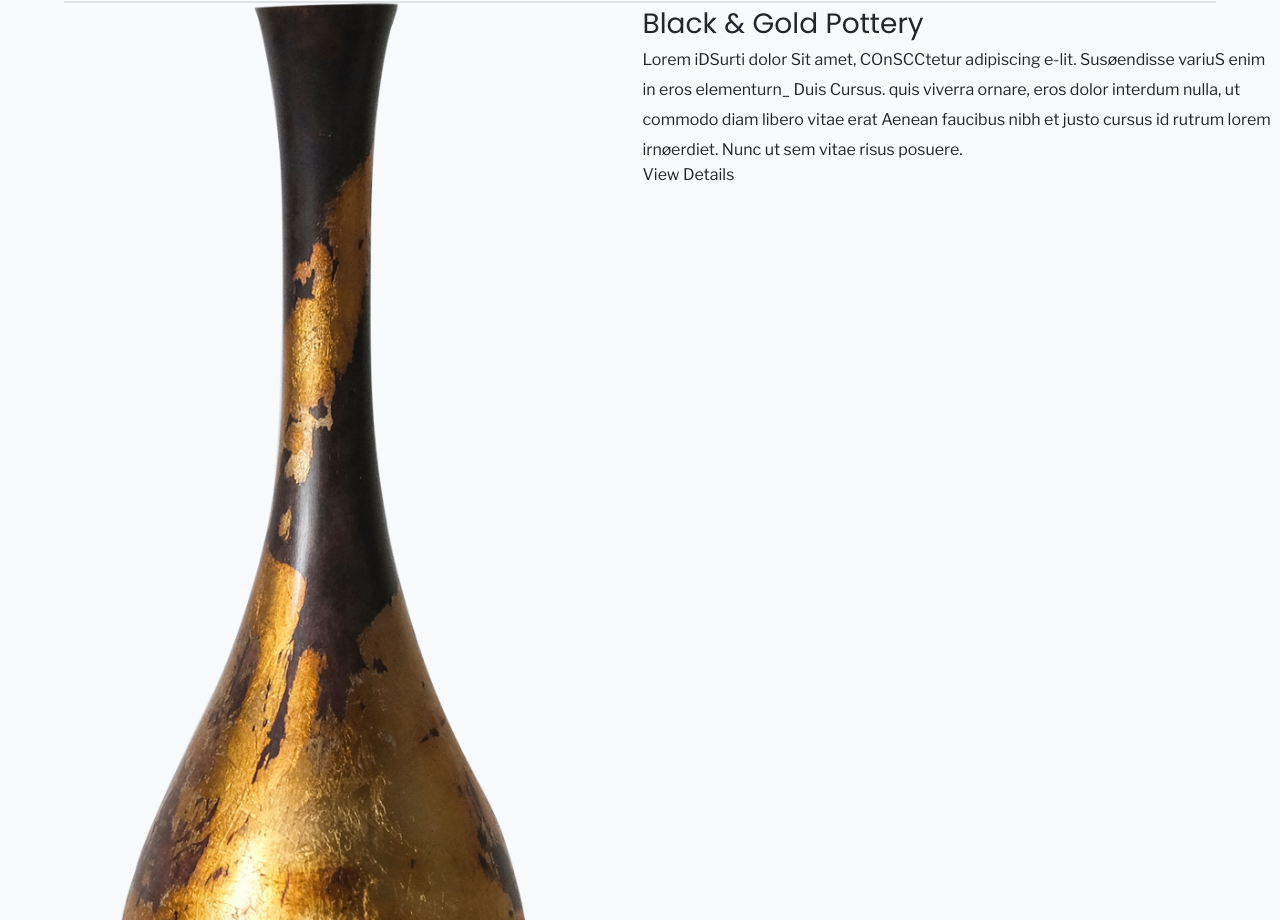
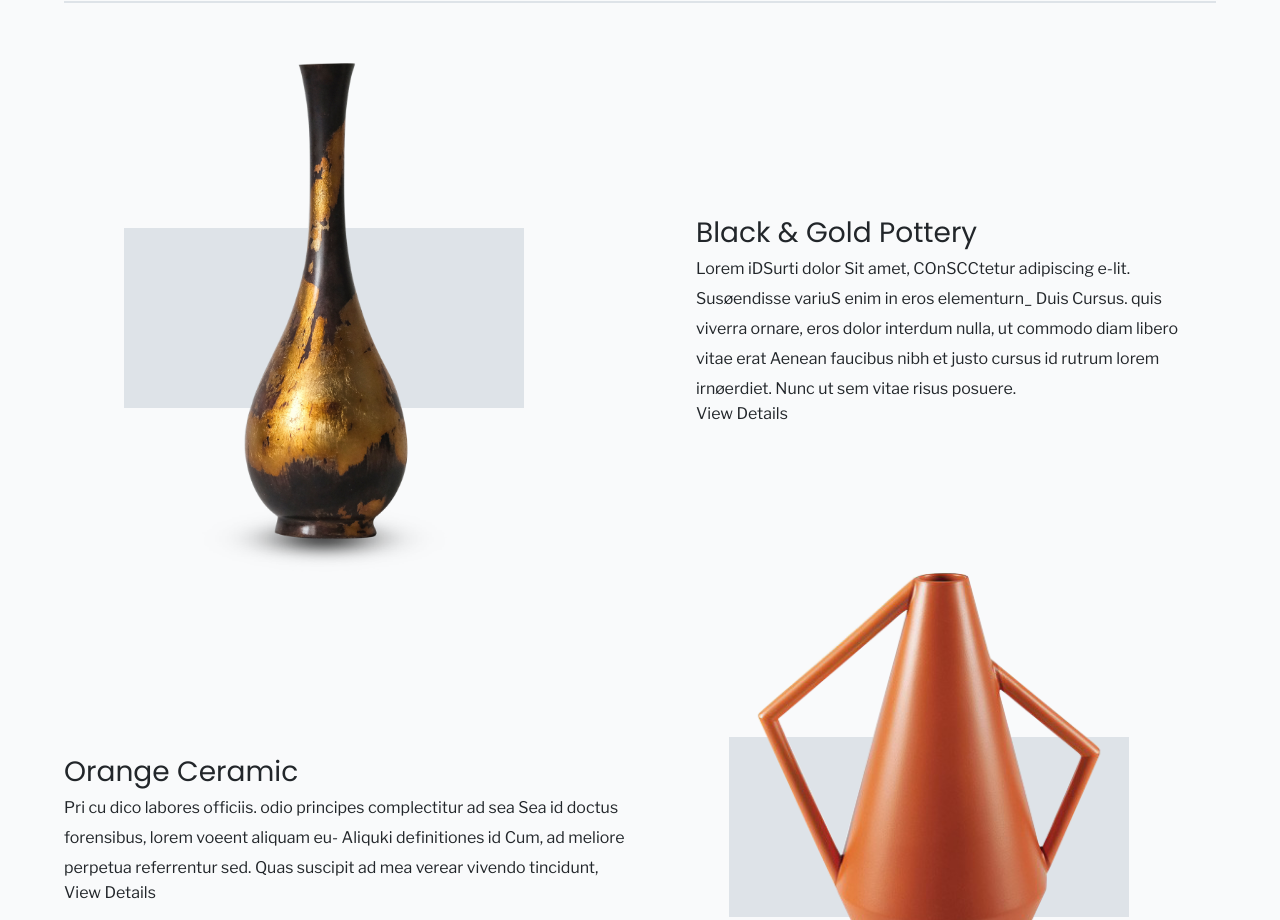
Before and after one commit to harrison-nc/pottery-store, a website built with Vite: page index.html in a window 1280 px wide. Shown: the part 1304-2224 px from the top of the page. Built offline with nearby package versions, Linux system fonts and the light colour scheme.

Commit message:
finished second section

```diff
--- a/index.html
+++ b/index.html
@@ -94,9 +94,10 @@
 
 
     <section>
-      <div class="even-columns">
-        <div>
-          <div class="bg"></div> <!-- Remove Me -->
+      <div class="container section pt-500">
+        <div class="even-columns centered gap-700">
+          <div class="product-img">
+            <div class="underlay"></div> <!-- Remove Me -->
             <img src="/assets/asset_21.png" alt="Black & Gold Pottery">
           </div>
           <div>
@@ -110,9 +111,8 @@
             <a href="#">View Details</a>
           </div>
         </div>
-
         <!-- Change Me -->
-      <div class="even-columns">
+        <div class="even-columns centered">
           <div>
             <h3 class="title">Orange Ceramic</h3>
             <p>
@@ -123,9 +123,10 @@
             </p>
             <a href="#">View Details</a>
           </div>
-        <div>
-          <div class="bg"></div> <!-- Remove Me -->
+          <div class="product-img">
+            <div class="underlay"></div> <!-- Remove Me -->
             <img src="/assets/asset_22.png" alt="Orange Ceramic">
+          </div>
         </div>
       </div>
     </section>
--- a/style.css
+++ b/style.css
@@ -344,3 +344,27 @@ main > header:first-child {
 .section {
   border-bottom: 2px solid var(--clr-neutral-150);
 }
+
+.product-img {
+  display: flex;
+  align-content: center;
+  justify-content: center;
+  position: relative;
+}
+.product-img img {
+  height: 509px;
+}
+
+.underlay {
+  background-color: var(--clr-neutral-150);
+  width: 400px;
+  height: 180px;
+  position: absolute;
+  z-index: -1;
+  top: calc(50% - (180px / 2));
+}
+
+.centered {
+  align-items: center;
+
+}
```
Lines whose indentation alone changed are shown as unchanged.
